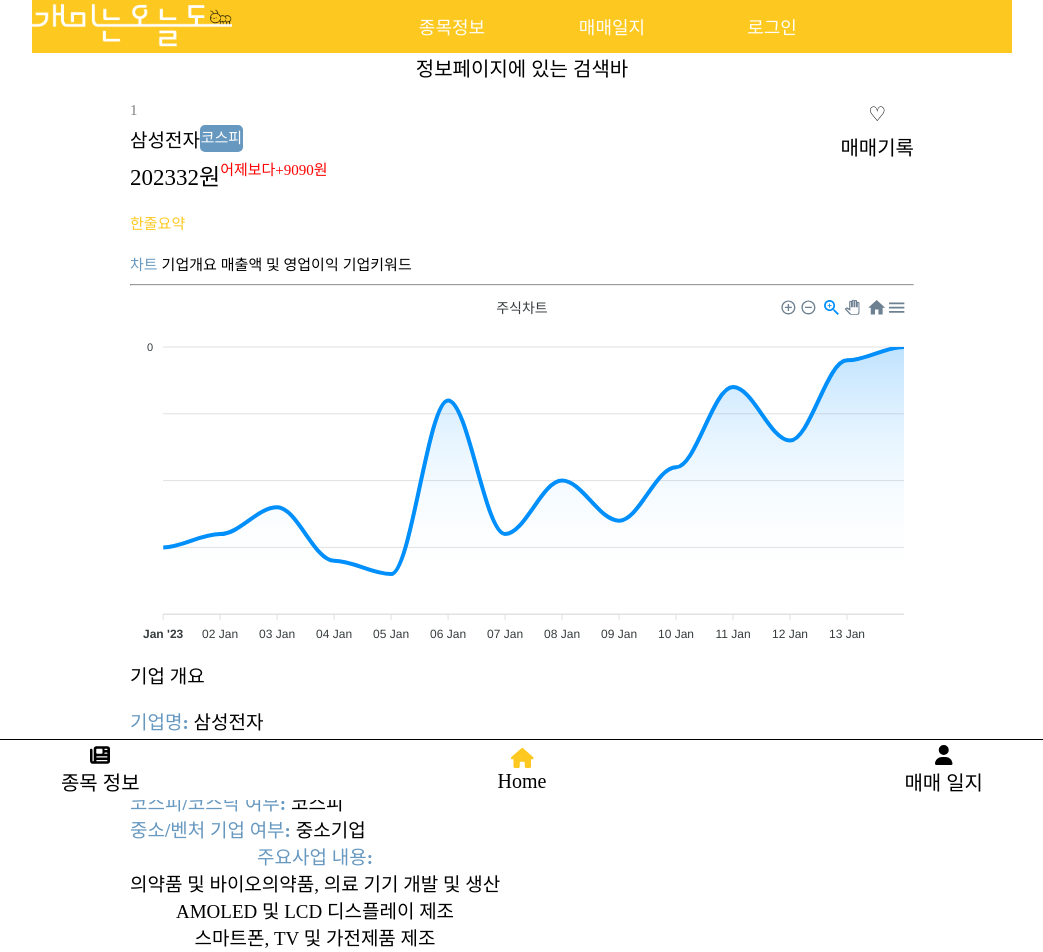
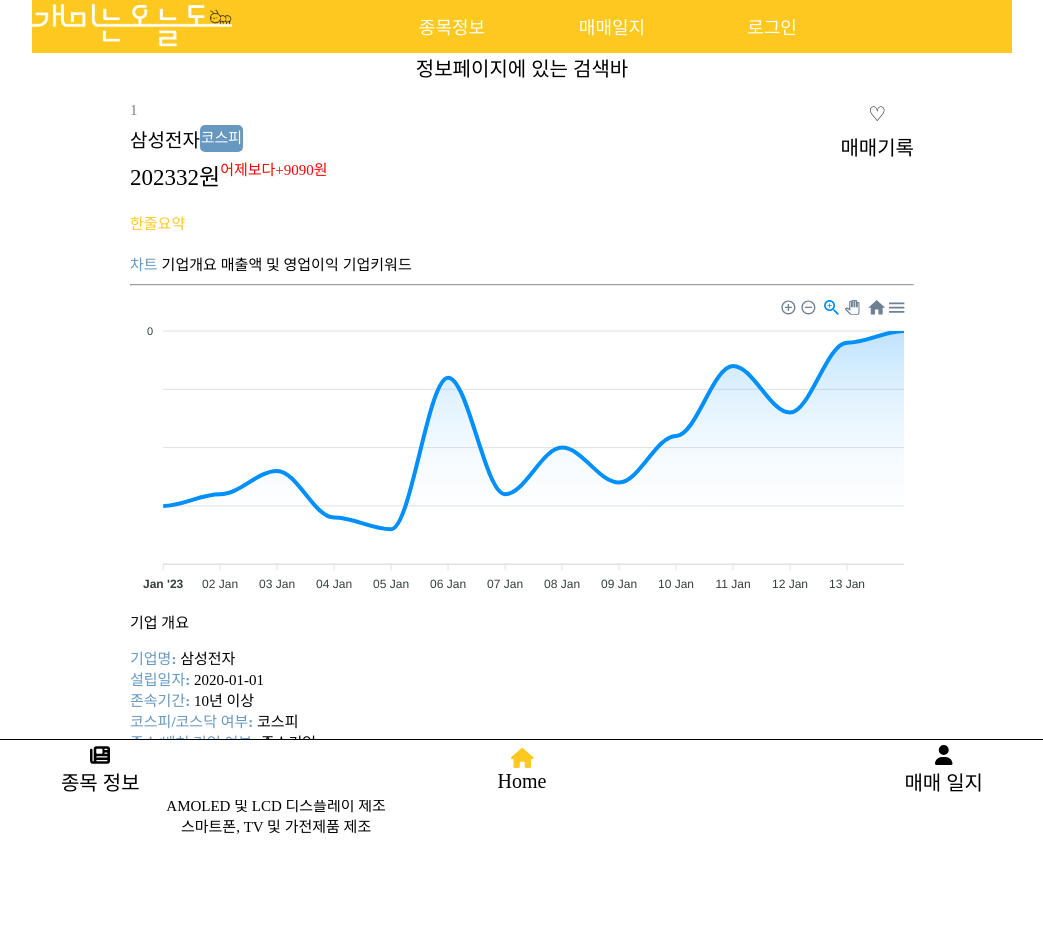
Before and after one commit to jeongmin59/antoday, a React (Vite) app in the folder antoday_FE/: page /stockinfo/1 in a window 1280 px wide. Shown: the top 952 px of the page, without its empty margins (118-1161 px from the left). After the commit the page ends 851 px from the top, so only its background shows below. Built offline with nearby package versions, Linux system fonts and the light colour scheme; a web font is replaced by a local one.

Commit message:
💄 Design: 기업정보 페이지 css 레이아웃 조정

```diff
--- a/antoday_FE/src/components/StockInfo/module/CompanyOverview.module.css
+++ b/antoday_FE/src/components/StockInfo/module/CompanyOverview.module.css
@@ -6,7 +6,7 @@
 .companyInfoContainer {
   display: flex;
   flex-direction: column;
-  font-size: var(--font-h5);
+  font-size: var(--font-h6);
   align-items: start;
 }
 
--- a/antoday_FE/src/components/StockInfo/module/StockChart.tsx
+++ b/antoday_FE/src/components/StockInfo/module/StockChart.tsx
@@ -88,7 +88,7 @@
       size: 0,
     },
     title: {
-      text: "주식차트",
+      text: "",
       align: "center",
     },
     fill: {
@@ -135,7 +135,7 @@
           options={options}
           series={series}
           type="area"
-          height={350}
+          height={300}
         />
       </div>
     </div>
```
